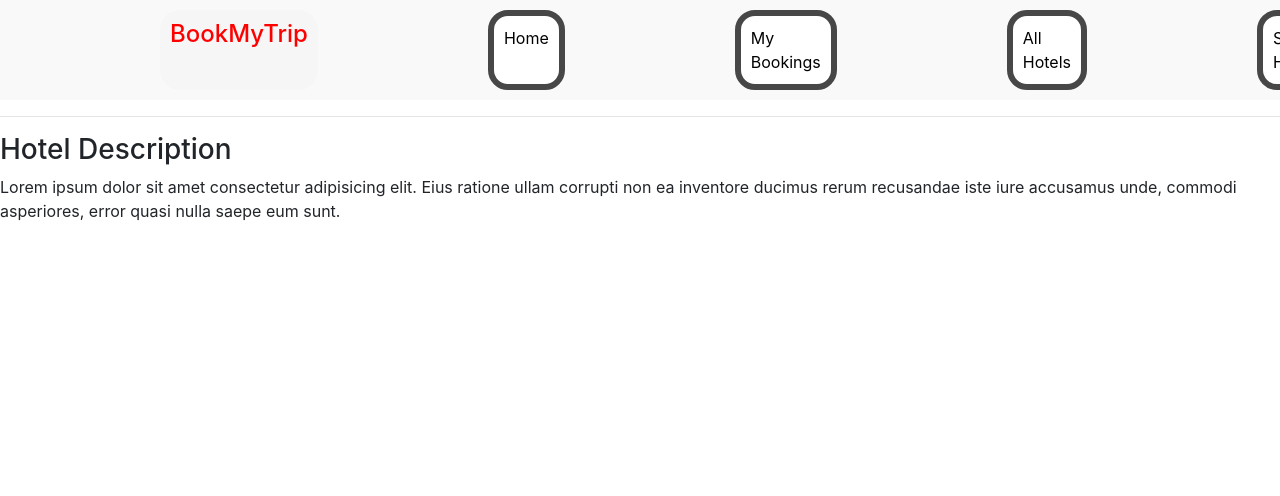
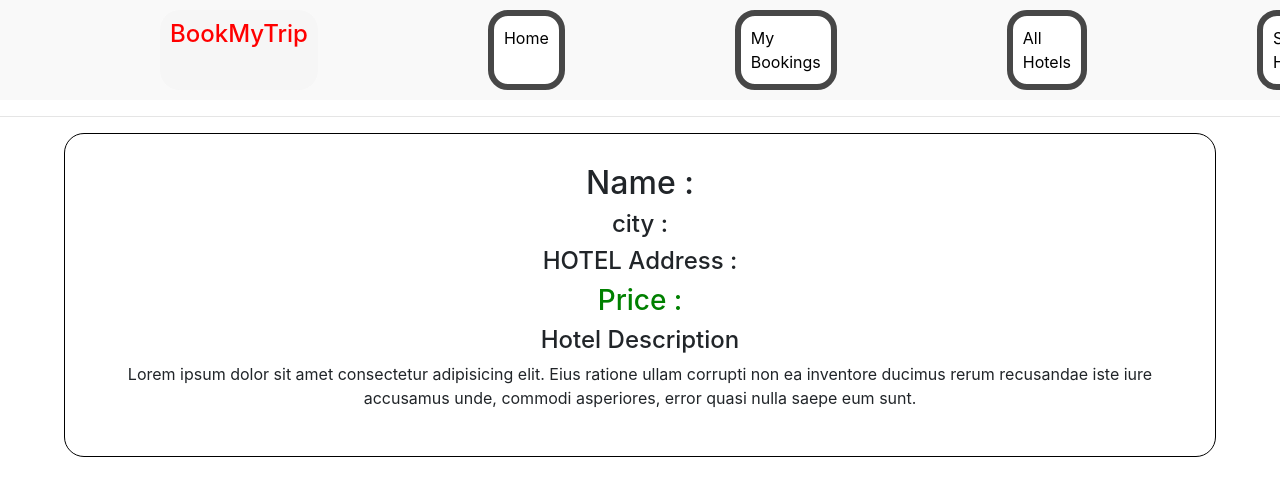
Before and after one commit to Vadwaaait/BookymytripFrontend, a React (Create React App) app: page /hoteldetailspage in a window 1280 px wide. Shown: the top 496 px of the page. Built offline with nearby package versions, Linux system fonts and the light colour scheme; no server answers.

Commit message:
Added functionality to land on view hotel details page after clicking on view details button from allHotels page and saving the state in cookies and displaying correct info of hotel on view details page along with some basic css styling

```diff
--- a/src/Components/Styles/hoteldetails.css
+++ b/src/Components/Styles/hoteldetails.css
@@ -1 +1,8 @@
-.deschotel {}
+.deschotel {
+    width: 90%;
+    margin: auto;
+    padding: 30px;
+    border: 1px solid black;
+    text-align: center;
+    border-radius: 20px;
+}
--- a/src/Pages/Hoteldetails.js
+++ b/src/Pages/Hoteldetails.js
@@ -30,11 +30,11 @@ const Hoteldetails = () => {
      <UserNav />
 
         <div className="deschotel">
-            <h1>{hotelinfoo.hotelName}</h1>
-            <h4>{hotelinfoo.hotelCity}</h4>
-            <h3>{hotelinfoo.hotelAddress}</h3>
-            <h3>{hotelinfoo.hotelPrice}</h3>
-            <h3>Hotel Description</h3>
+            <h2>Name : {hotelinfoo.hotelName}</h2>
+            <h4>city : {hotelinfoo.hotelCity}</h4>
+            <h4>HOTEL Address : {hotelinfoo.hotelAddress}</h4>
+            <h3 style={{color:"green"}}>Price : {hotelinfoo.hotelPrice}</h3>
+            <h4>Hotel Description</h4>
             <p>Lorem ipsum dolor sit amet consectetur adipisicing elit. Eius ratione ullam corrupti non ea inventore ducimus rerum recusandae iste iure accusamus unde, commodi asperiores, error quasi nulla saepe eum sunt.</p>
             <h5>{hotelid}</h5>
             </div>
```
